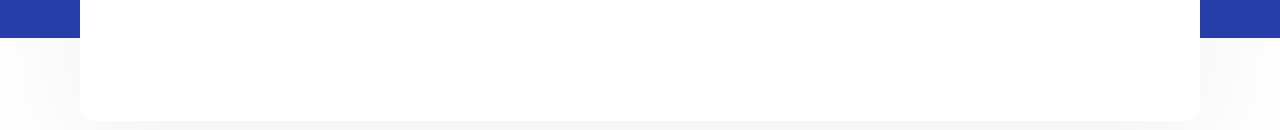
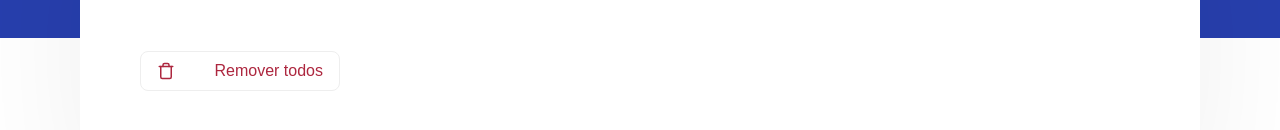
Before and after one commit to thallesyam/Ignite-desafios, a React app: page / in a window 1280 px wide. Shown: the part 246-376 px from the top of the page. Built offline with nearby package versions, Linux system fonts and the light colour scheme.

Commit message:
add remove all button

```diff
--- a/src/components/TaskList.tsx
+++ b/src/components/TaskList.tsx
@@ -48,6 +48,10 @@ export function TaskList() {
     setTasks(removeTask);
   }
 
+  function handleRemoveAllTasks() {
+    setTasks([]);
+  }
+
   return (
     <section className="task-list container">
       <header>
@@ -71,6 +75,12 @@ export function TaskList() {
       </header>
 
       <main>
+        <section className="remove-container">
+          <button onClick={handleRemoveAllTasks} className="btn-remove-all">
+            <FiTrash size={18} />
+            Remover todos
+          </button>
+        </section>
         <ul>
           {tasks.map((task) => (
             <li key={task.id}>
--- a/src/styles/global.scss
+++ b/src/styles/global.scss
@@ -1,12 +1,12 @@
 :root {
-  --blue: #273FAD;
-  --green: #3FAD27;
-  --red: 	#ad273f;
-  --background: #EBEBEB;
-  --shapes: #FFFFFF;
-  --text-title: #3D3D4D;
-  --text: #1C1C29;
-  --text-light: #A09CB1;
+  --blue: #273fad;
+  --green: #3fad27;
+  --red: #ad273f;
+  --background: #ebebeb;
+  --shapes: #ffffff;
+  --text-title: #3d3d4d;
+  --text: #1c1c29;
+  --text-light: #a09cb1;
 }
 
 * {
@@ -20,7 +20,8 @@ body {
   color: #121214;
 }
 
-input, textarea {
+input,
+textarea {
   font-family: "Poppins";
 }
 
@@ -30,6 +31,7 @@ input, textarea {
   padding: 2.5rem 1rem;
 }
 
-button, .checkmark {
+button,
+.checkmark {
   cursor: pointer;
 }
--- a/src/styles/tasklist.scss
+++ b/src/styles/tasklist.scss
@@ -37,7 +37,7 @@ section.task-list {
         border: 0;
 
         &::placeholder {
-          color: var(--text-light)
+          color: var(--text-light);
         }
       }
 
@@ -64,6 +64,31 @@ section.task-list {
   main {
     margin-top: 3rem;
 
+    .remove-container {
+      width: 100%;
+      display: flex;
+      align-items: center;
+      justify-content: space-between;
+      margin-bottom: 1rem;
+
+      .btn-remove-all {
+        width: 100%;
+        max-width: 200px;
+        height: 40px;
+        padding: 0 1rem;
+        color: #ad273f;
+        background-color: #fff;
+        border: 1px solid #eee;
+        font-size: 1rem;
+
+        border-radius: 8px;
+
+        display: flex;
+        align-items: center;
+        justify-content: space-between;
+      }
+    }
+
     ul {
       list-style: none;
 
@@ -71,7 +96,7 @@ section.task-list {
         display: flex;
         justify-content: space-between;
         align-items: center;
-        border-bottom: 1px solid #EBEBEB;
+        border-bottom: 1px solid #ebebeb;
         padding: 1rem 0;
 
         div {
@@ -87,7 +112,7 @@ section.task-list {
 
           &.completed {
             p {
-              text-decoration:line-through;
+              text-decoration: line-through;
               opacity: 0.6;
             }
           }
@@ -151,7 +176,7 @@ section.task-list {
 
           &:hover {
             svg {
-              filter: brightness(0.5)
+              filter: brightness(0.5);
             }
           }
         }
```
